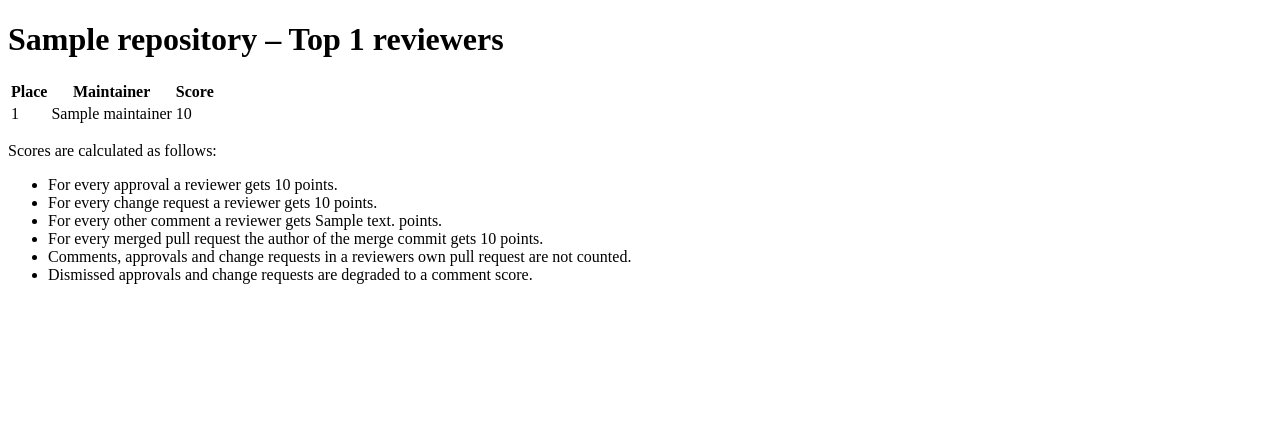
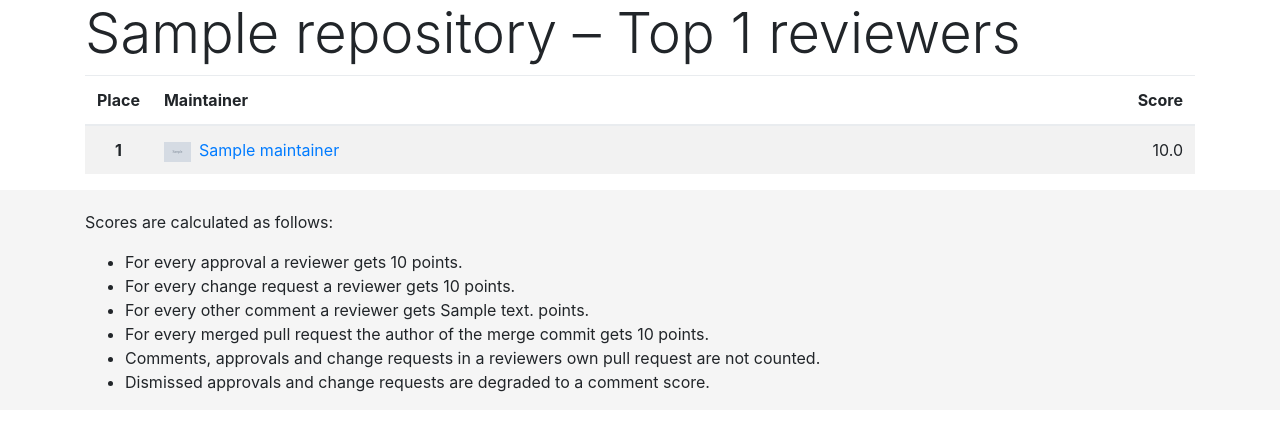
Before and after one commit to miri64/review_ladder, a Django app: template templates/review_ladder/index.html in a window 1280 px wide. Shown: the top 431 px of the page. Run offline with Django 3.2, Linux system fonts and the light colour scheme; the template is opened without the code that fills it: most values are stand-ins (such as "Sample title", 1, 10 or a date in 2020); grey boxes marked "Sample" are stand-in pictures; some libraries are stand-ins or nearby versions.

Commit message:
Move interface to bootstrap4

```diff
--- a/templates/review_ladder/base.html
+++ b/templates/review_ladder/base.html
@@ -1,11 +1,43 @@
 <!DOCTYPE html>
 <html>
     <head>
+        <meta name="viewport" content="width=device-width, initial-scale=1, shrink-to-fit=no">
+        <meta http-equiv="refresh" content="10" >
         <meta charset="utf-8" />
         <title>{% block title %}{% endblock %}</title>
+
+        <!-- Bootstrap CSS -->
+        <link rel="stylesheet" href="https://maxcdn.bootstrapcdn.com/bootstrap/4.0.0-beta.2/css/bootstrap.min.css" integrity="sha384-PsH8R72JQ3SOdhVi3uxftmaW6Vc51MKb0q5P2rRUpPvrszuE4W1povHYgTpBfshb" crossorigin="anonymous">
+        <style>
+            /* https://v4-alpha.getbootstrap.com/examples/sticky-footer/ */
+            .footer {
+              padding-top: 20px;
+              width: 100%;
+              /* Set the fixed height of the footer here */
+              height: 220px;
+              background-color: #f5f5f5;
+            }
+        </style>
     </head>
     <body>
+        <div class="container">
         {% block content %}{% endblock %}
+        </div>
+        <footer class="footer">
+            <div class="container">
         {% block footer %}{% endblock %}
+            </div>
+        </footer>
+
+        <!-- Optional JavaScript -->
+        <!-- jQuery first, then Popper.js, then Bootstrap JS -->
+        <script src="https://code.jquery.com/jquery-3.2.1.slim.min.js" integrity="sha384-KJ3o2DKtIkvYIK3UENzmM7KCkRr/rE9/Qpg6aAZGJwFDMVNA/GpGFF93hXpG5KkN" crossorigin="anonymous"></script>
+        <script src="https://cdnjs.cloudflare.com/ajax/libs/popper.js/1.12.3/umd/popper.min.js" integrity="sha384-vFJXuSJphROIrBnz7yo7oB41mKfc8JzQZiCq4NCceLEaO4IHwicKwpJf9c9IpFgh" crossorigin="anonymous"></script>
+        <script src="https://maxcdn.bootstrapcdn.com/bootstrap/4.0.0-beta.2/js/bootstrap.min.js" integrity="sha384-alpBpkh1PFOepccYVYDB4do5UnbKysX5WZXm3XxPqe5iKTfUKjNkCk9SaVuEZflJ" crossorigin="anonymous"></script>
     </body>
+    <script>
+        $(function () {
+          $('[data-toggle="tooltip"]').tooltip()
+        })
+    </script>
 </html>
--- a/templates/review_ladder/index.html
+++ b/templates/review_ladder/index.html
@@ -1,17 +1,34 @@
 {% extends "review_ladder/base.html" %}
 {% block title %}{{ repository }} &ndash; Top {{ maintainers|length }} reviewers{% endblock %}
 {% block content %}
-<h1>{{ repository }} &ndash; Top {{ maintainers|length }} reviewers</h1>
-<table>
+<h1 class="display-4">{{ repository }} &ndash; Top {{ maintainers|length }} reviewers</h1>
+<table class="table table-responsive table-striped w-100">
     <thead>
-        <tr><th>Place</th><th>Maintainer</th><th>Score</th></tr>
+        <tr>
+            <th class="text-center" scope="col">Place</th>
+            <th class="w-100" scope="col">Maintainer</th>
+            <th class="text-right" scope="col">Score</th>
+        </tr>
     </thead>
     <tbody>
 {% for maintainer in maintainers %}
         <tr>
-            <td>{{ forloop.counter0|add:1 }}</td>
-            <td>{{ maintainer.name }}</td>
-            <td>{{ maintainer.score }}</td>
+            <th class="text-center" scope="row">{{ forloop.counter0|add:1 }}</th>
+            <td>
+                <img class="mr-1" height="20" src="{{ maintainer.avatar_url }}" />
+                <a href="https://github.com/{{ maintainer.name }}" target="_blank">{{ maintainer.name }}</a>
+            </td>
+            <td class="text-right">
+                <span data-toggle="tooltip" data-placement="left" data-html="true"
+                      title="<dl>
+                                <dt>Approvals</dt><dd>{{ maintainer.stats.approvals }}</dd>
+                                <dt>Change requests</dt><dd>{{ maintainer.stats.change_requests }}</dd>
+                                <dt>Comments</dt><dd>{{ maintainer.stats.comments }}</dd>
+                                <dt>Merges</dt><dd>{{ maintainer.stats.merges }}</dd>
+                             </dl>">
+                    {{ maintainer.score|floatformat:1 }}
+                </span>
+            </td>
         </tr>
 {% endfor %}
     </tbody>
```
